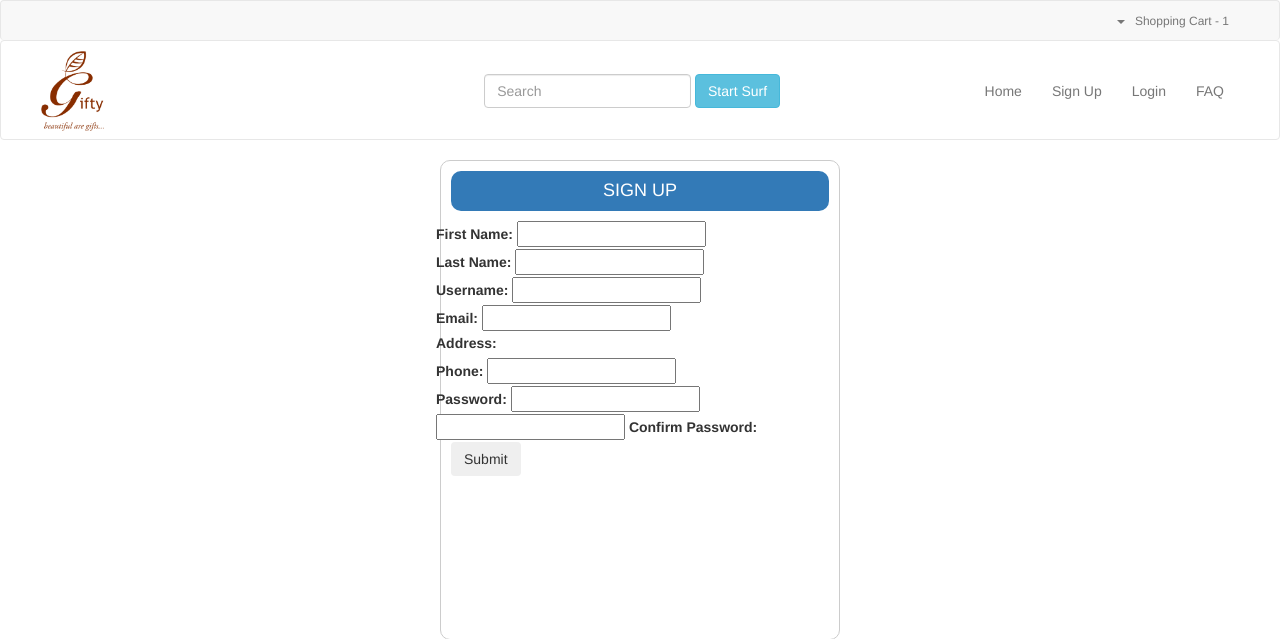
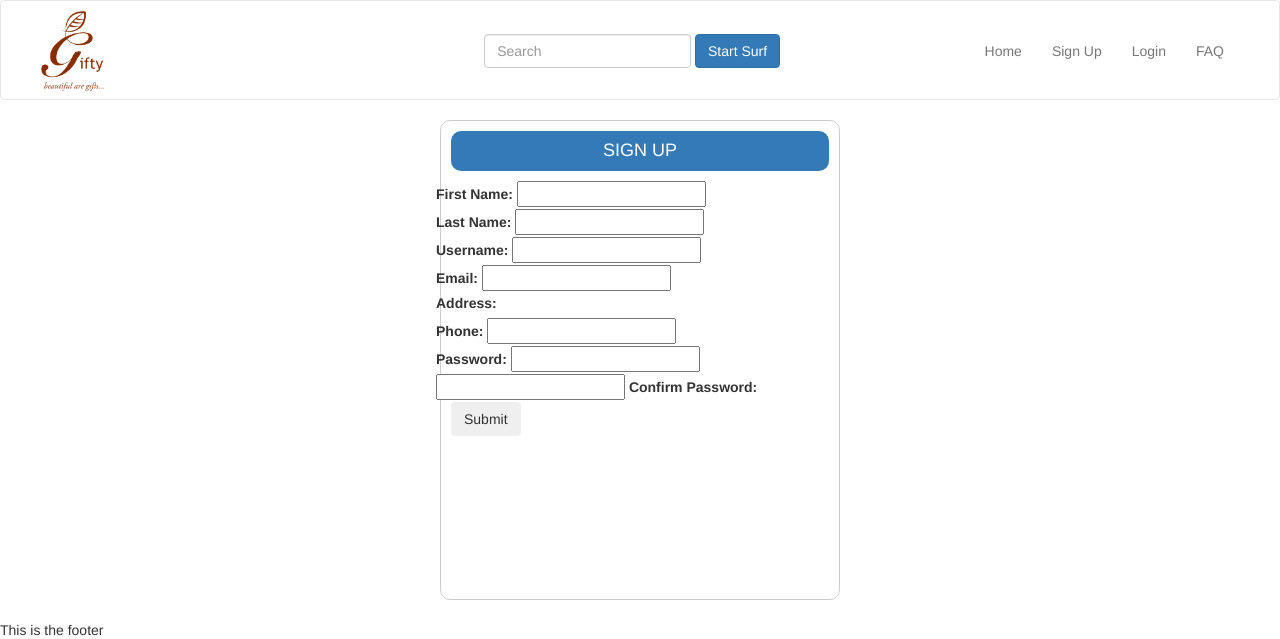
Before and after one commit to emmanuel-isaac/gifty, a Django app: page /user/signup/ in a window 1280 px wide. Shown: the top 639 px of the page. Run offline with Django 3.2, Linux system fonts and the light colour scheme; parts of the project's set-up code (start-up, migrations or seed data) failed here and were passed over; some libraries are stand-ins or nearby versions.

Commit message:
Edit app_base.html

```diff
--- a/templates/app_base.html
+++ b/templates/app_base.html
@@ -14,7 +14,7 @@
 
 	<body>
 		<header>
-
+			{% if request.user.is_authenticated and request.user.is_active %}
 				<nav class="navbar navbar-default top-nav">
 					<ul class="nav navbar-nav navbar-right">
 				        <li class="dropdown">
@@ -32,8 +32,7 @@
 					      <li><a href="#">Shopping Cart - 1</a></li>
 					</ul>
 				</nav>
-
-
+			{% endif %}
 			<nav class="navbar navbar-default main-nav">
 			  <div class="container-fluid">
 			    <!-- Brand and toggle get grouped for better mobile display -->
@@ -55,7 +54,7 @@
 			        <div class="form-group">
 			          <input type="text" class="form-control" placeholder="Search">
 			        </div>
-			        <button type="submit" class="btn btn-info">Start Surf</button>
+			        <button type="submit" class="btn btn-primary">Start Surf</button>
 			      </form>
 
 			      <ul class="nav navbar-nav navbar-right">
```
Lines whose indentation alone changed are shown as unchanged.
